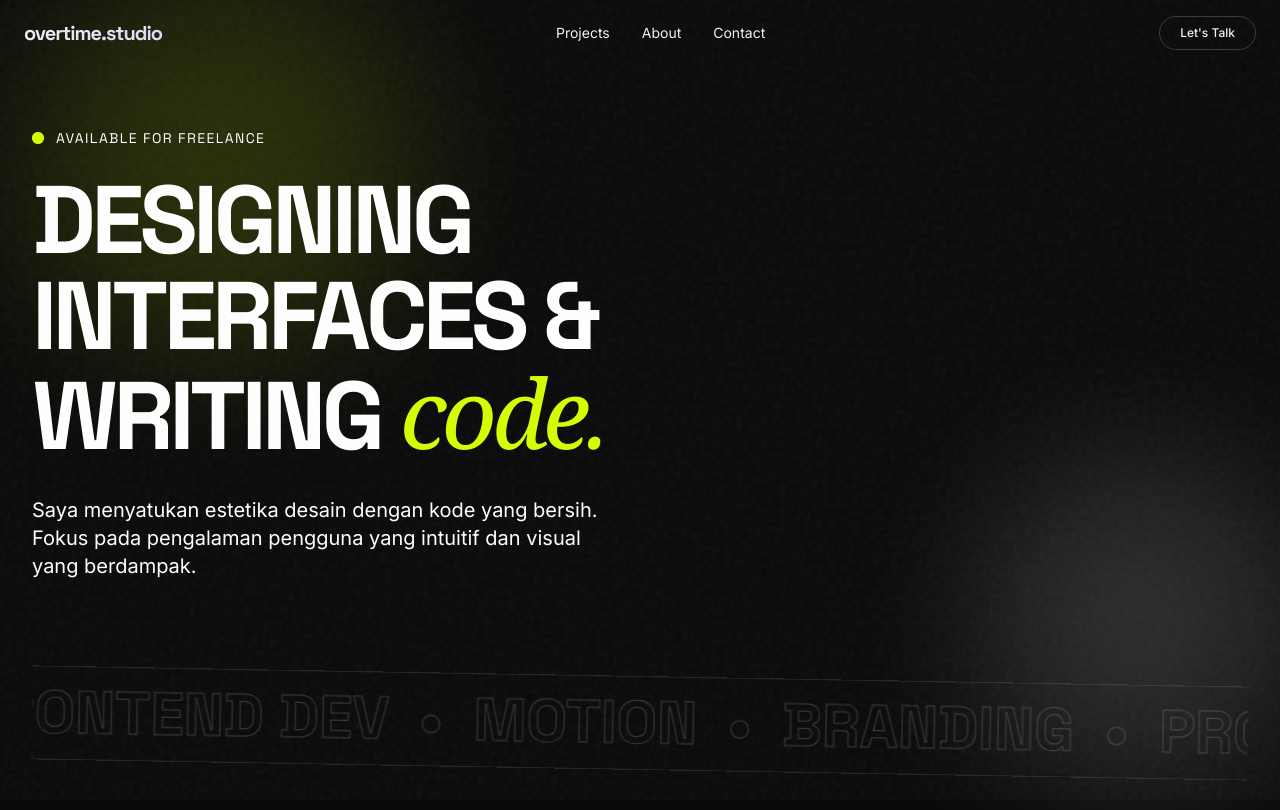
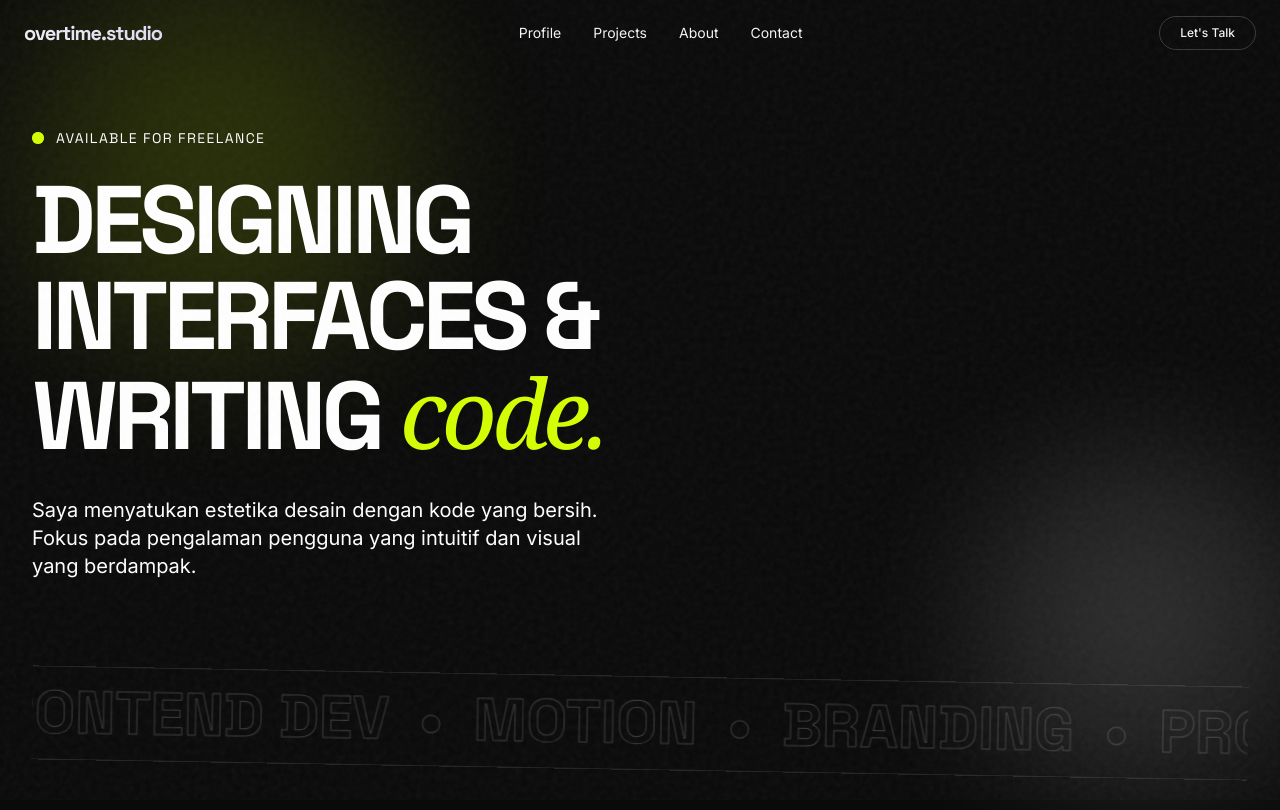
Before and after one commit to overtimestd/overtimestd.github.io, a plain HTML site: page index.html in a window 1280 px wide. Shown: the top 810 px of the page. Drawn offline with nearby package versions, Linux system fonts and the light colour scheme.

Commit message:
tambah menu profile

```diff
--- a/index.html
+++ b/index.html
@@ -140,6 +140,7 @@
         class="fixed w-full z-40 top-0 px-6 py-4 flex justify-between items-center transition-all duration-300 mix-blend-difference">
         <div class="text-xl font-display font-bold tracking-tighter text-white">overtime.studio</div>
         <div class="hidden md:flex gap-8 text-sm text-gray-300">
+            <a href="#work" class="hover:text-acid transition-colors">Profile</a>
             <a href="#work" class="hover:text-acid transition-colors">Projects</a>
             <a href="#about" class="hover:text-acid transition-colors">About</a>
             <a href="#contact" class="hover:text-acid transition-colors">Contact</a>
```
